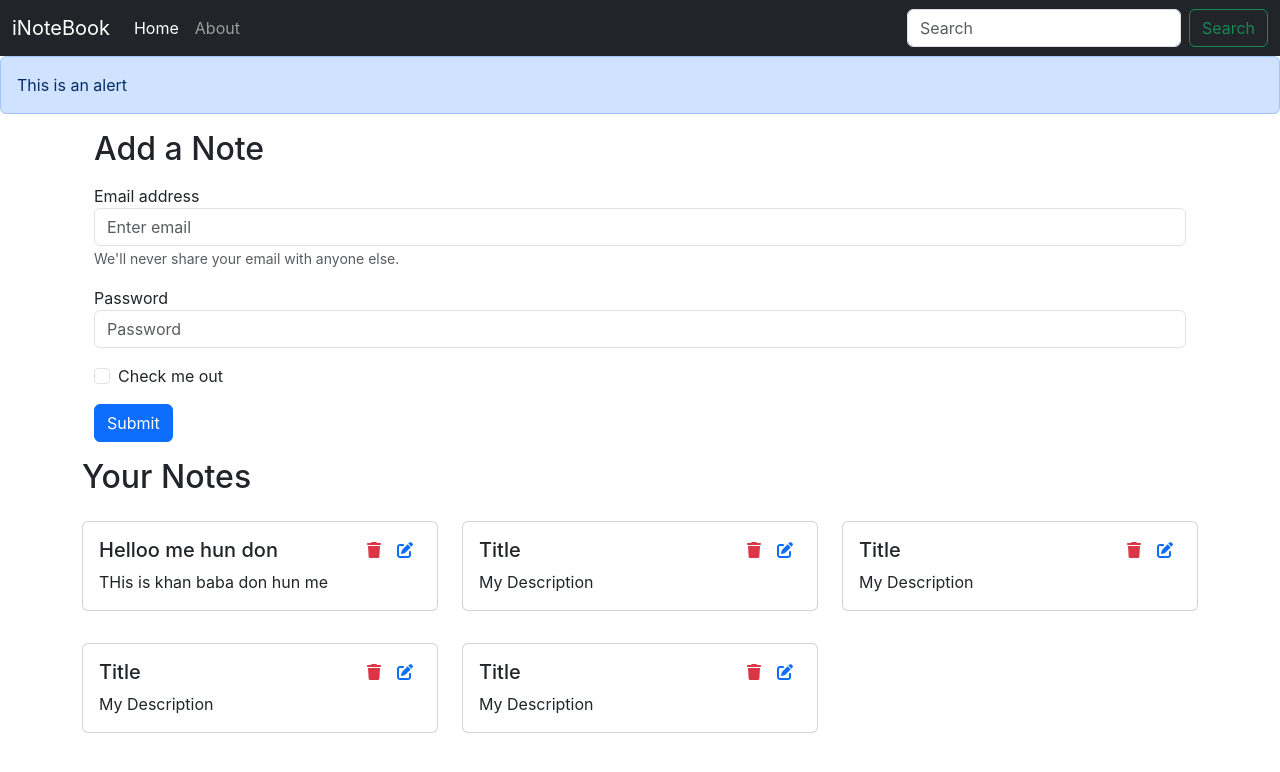
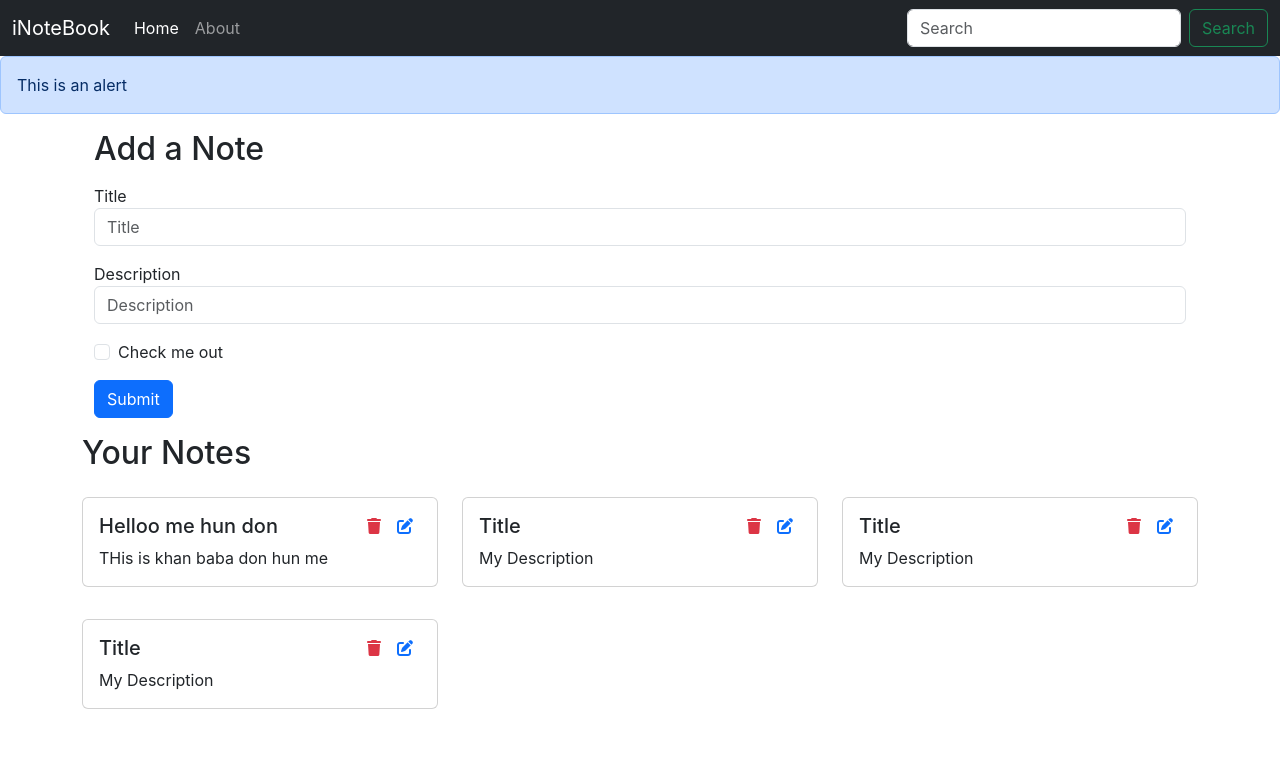
Before and after one commit to SaadIrshadd/iNoteBook, a React (Create React App) app: page / in a window 1280 px wide. Shown: the top 772 px of the page. Built offline with nearby package versions, Linux system fonts and the light colour scheme; the HTML template or start-up script is replaced by a standard one.

Commit message:
Added AddNote Component

```diff
--- /dev/null
+++ b/src/components/AddNotes.js
@@ -0,0 +1,43 @@
+import React, { useState, useContext } from 'react';
+import noteContext from '../context/notes/NoteContext';
+
+const AddNotes = () => {
+  const context = useContext(noteContext);
+  const { addNote } = context;
+
+  const [note, setNote] = useState({ title: "", description: "", tag: "default" });
+
+  const handleClick = (e) => {
+    e.preventDefault();
+    addNote(note.title, note.description, note.tag);
+  }
+
+  const onChange = (e) => {
+    setNote({ ...note, [e.target.name]: e.target.value });
+  }
+
+  return (
+    <div>
+      <div className="container my-3">
+        <h2>Add a Note</h2>
+        <form className="my-3">
+          <div className="mb-3">
+            <label htmlFor="title">Title</label>
+            <input type="text" className="form-control" id="title" name="title" placeholder="Title" onChange={onChange} />
+          </div>
+          <div className="mb-3">
+            <label htmlFor="description">Description</label>
+            <input type="text" className="form-control" id="description" name="description" placeholder="Description" onChange={onChange} />
+          </div>
+          <div className="mb-3 form-check">
+            <input type="checkbox" className="form-check-input" id="exampleCheck1" />
+            <label className="form-check-label" htmlFor="exampleCheck1">Check me out</label>
+          </div>
+          <button type="submit" className="btn btn-primary" onClick={handleClick}>Submit</button>
+        </form>
+      </div>
+    </div>
+  );
+}
+
+export default AddNotes;
--- a/src/components/Home.js
+++ b/src/components/Home.js
@@ -4,25 +4,6 @@ import Notes from './Notes';
 const Home = () => {
   return (
     <div>
-      <div className="container my-3">
-        <h2>Add a Note</h2>
-          <form className="my-3">
-            <div className="mb-3">
-              <label htmlFor="exampleInputEmail1">Email address</label>
-              <input type="email" className="form-control" id="exampleInputEmail1" aria-describedby="emailHelp" placeholder="Enter email"/>
-              <small id="emailHelp" className="form-text text-muted">We'll never share your email with anyone else.</small>
-            </div>
-            <div className="mb-3">
-              <label htmlFor="exampleInputPassword1">Password</label>
-              <input type="password" className="form-control" id="exampleInputPassword1" placeholder="Password"/>
-            </div>
-            <div className="mb-3 form-check">
-              <input type="checkbox" className="form-check-input" id="exampleCheck1"/>
-              <label className="form-check-label" htmlFor="exampleCheck1">Check me out</label>
-            </div>
-            <button type="submit" className="btn btn-primary">Submit</button>
-          </form>
-      </div>
       <Notes/>
     </div>
   )
--- a/src/components/Notes.js
+++ b/src/components/Notes.js
@@ -1,12 +1,15 @@
 import React, { useContext } from 'react'
 import noteContext from '../context/notes/NoteContext';
 import NoteItem from './NoteItem';
+import AddNotes from './AddNotes';
 const Notes = () => {
 
     const context = useContext(noteContext)
-    const {notes, setNotes} = context;
+    const {notes, setNotes, addNotes} = context;
 
     return (
+    <>
+        <AddNotes/>
         <div className="row my-3">
 
             <h2>Your Notes</h2>
@@ -16,6 +19,7 @@ const Notes = () => {
             })}
 
         </div>
+    </>
   )
 }
 
--- a/src/context/notes/NoteState.js
+++ b/src/context/notes/NoteState.js
@@ -39,20 +39,35 @@ const NoteState = (props)=>{
         "data": "2025-06-28T23:43:11.233Z",
         "__v": 0
     },
-    {
-        "_id": "68607e120f5df3b5e394d1abf9",
-        "user": "685b678c146bd7ddbd689ad2",
-        "title": "Title",
-        "description": "My Description",
-        "tag": "Work",
-        "data": "2025-06-28T23:43:11.233Z",
-        "__v": 0
-    },
     ]
 
     const [notes, setNotes] = useState(notesInitial)
+
+    //Add Note
+    const addNote = (title, description, tag)=>{
+        const note = {
+        "_id": "68607e120f5df3b5e394d1abf9",
+        "user": "685b678c146bd7ddbd689ad2",
+        "title": title,
+        "description": description,
+        "tag": tag,
+        "data": "2025-06-28T23:43:11.233Z",
+        "__v": 0
+    };
+        setNotes(notes.concat(note))
+    }
+
+    //Delete Note
+    const deleteNote = ()=>{
+
+    }
+    //Edit Note
+    const editNote = ()=>{
+
+    }
+
     return(
-        <noteContext.Provider value={{notes , setNotes}}>
+        <noteContext.Provider value={{notes , setNotes, addNote, deleteNote, editNote}}>
             {props.children}
         </noteContext.Provider>
     )
```
Lines whose indentation alone changed are shown as unchanged.
